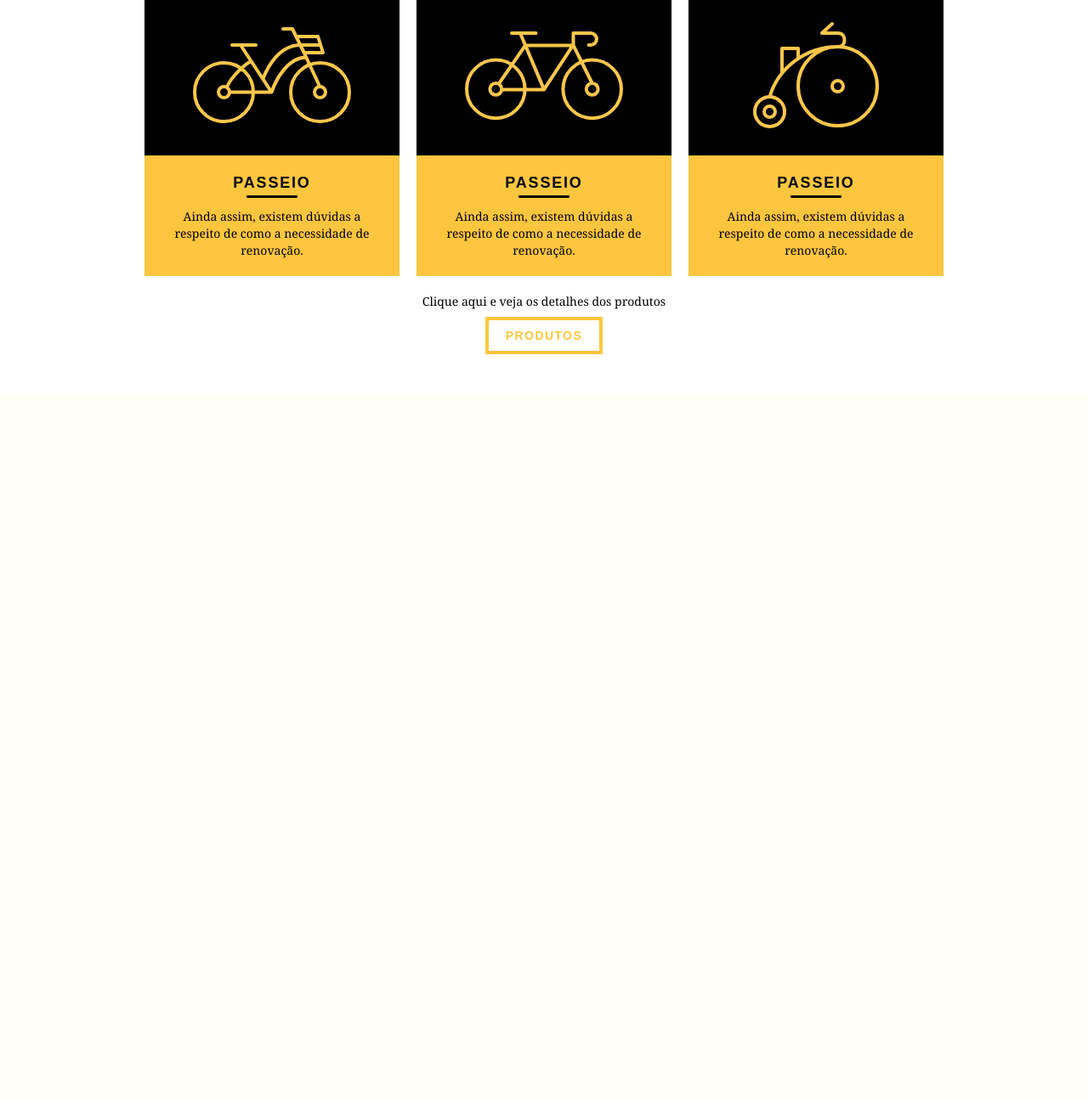
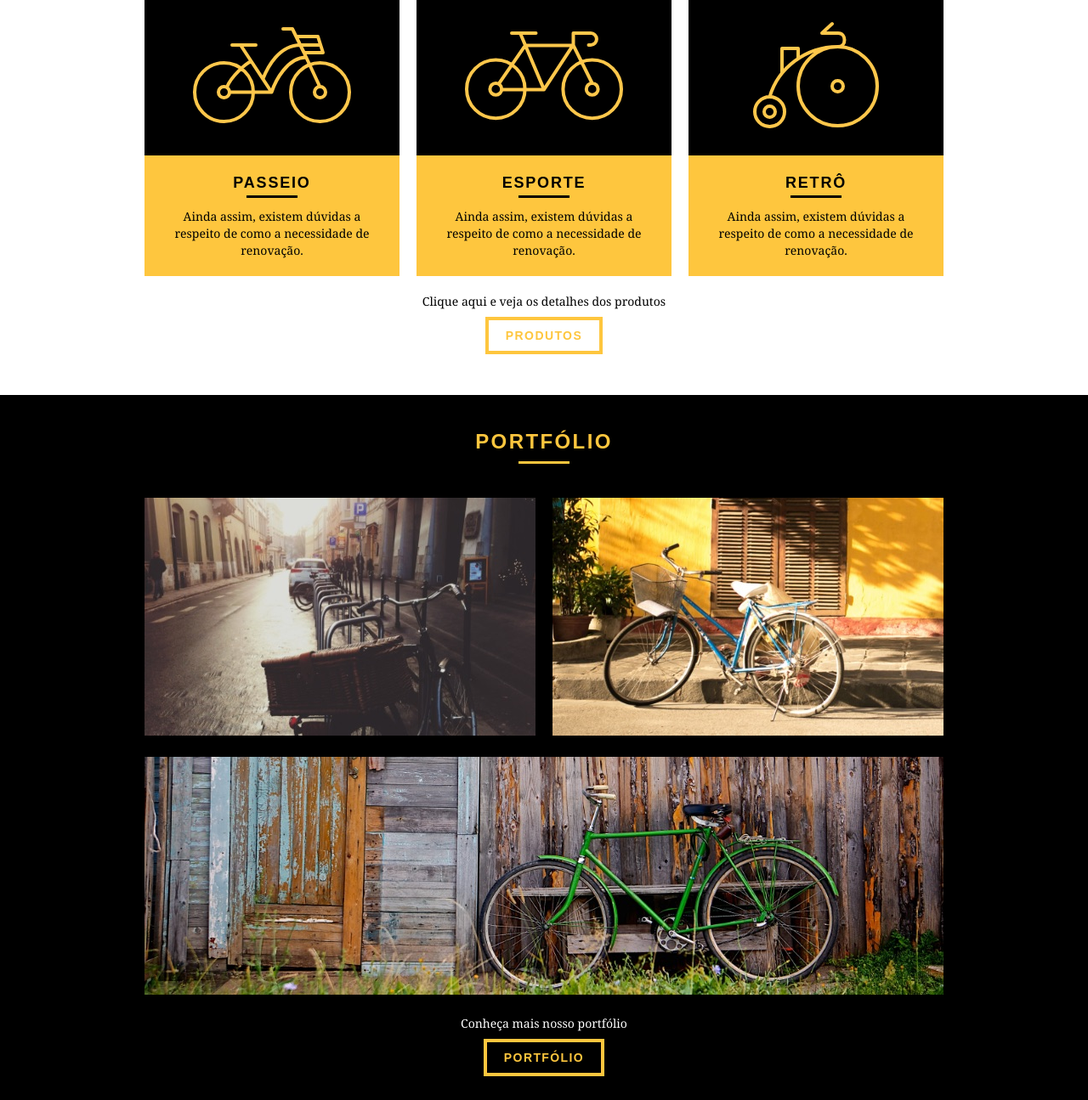
Before and after one commit to jeffnoronha1/bikcraft, a PHP site: page / in a window 1280 px wide. Shown: the part 618-1913 px from the top of the page at 85% size. Before the commit the page ends 1035 px from the top, so only its background shows below. Run offline with PHP 8.4, Linux system fonts and the light colour scheme.

Commit message:
Estilizado a dobra de portfólio e o cta portfólio

```diff
--- a/web/css/style.css
+++ b/web/css/style.css
@@ -170,7 +170,7 @@ p {
   padding: 20px;
 }
 
-.cta_produtos{
+.cta_produtos, .cta_portfolio{
   padding-top: 20px;
   text-align: center;
   clear: both;
@@ -179,3 +179,28 @@ p {
 .cta_produtos p {
   margin-bottom: 20px;
 }
+
+/* PORTFÓLIO */
+
+.portfolio{
+  width: 100%;
+  background: #000;
+  padding: 40px 0;
+}
+
+.portfolio .subtitulo{
+  color: #fec63e;
+}
+
+.portfolio .subtitulo:after{
+  background: #fec63e;
+}
+
+.portfolio_lista li:last-child {
+  margin-top: 20px;
+}
+
+.portfolio .cta_portfolio p{
+  margin-bottom: 20px;
+  color: #fff;
+}
--- a/web/index.html
+++ b/web/index.html
@@ -57,7 +57,7 @@
 				<div class="produtos_icone">
 					<img src="/web/img/produtos/esporte.svg" alt="Bikcraft Esporte">
 				</div>
-				<h3>Passeio</h3>
+				<h3>Esporte</h3>
 				<p>Ainda assim, existem dúvidas a respeito de como a necessidade de renovação.</p>
 			</li>
 
@@ -65,7 +65,7 @@
 				<div class="produtos_icone">
 					<img src="/web/img/produtos/retro.svg" alt="Bikcraft Retro">
 				</div>
-				<h3>Passeio</h3>
+				<h3>Retrô</h3>
 				<p>Ainda assim, existem dúvidas a respeito de como a necessidade de renovação.</p>
 			</li>
 		</ul>
@@ -75,6 +75,23 @@
 			<a href="produtos.html" class="btn btn-preto">Produtos</a>
 		</div>
 	</section>
+
+	<!-- fecha dobra de produtos -->
+
+	<section class="portfolio">
+		<div class="container">
+			<h2 class="subtitulo">Portfólio</h2>
+			<ul class="portfolio_lista">
+				<li class="grid-8"><img src="img/portfolio/retro.jpg" alt="Biciclita Retrô"></li>
+				<li class="grid-8"><img src="img/portfolio/passeio.jpg" alt="Biciclita Passeio"></li>
+				<li class="grid-16"><img src="img/portfolio/esporte.jpg" alt="Biciclita Esporte"></li>
+			</ul>
+			<div class="cta_portfolio">
+				<p>Conheça mais nosso portfólio</p>
+				<a href="portfolio.html" class="btn">Portfólio</a>
+			</div>
+		</div>
+	</section>
 </body>
 
 </html>
```
